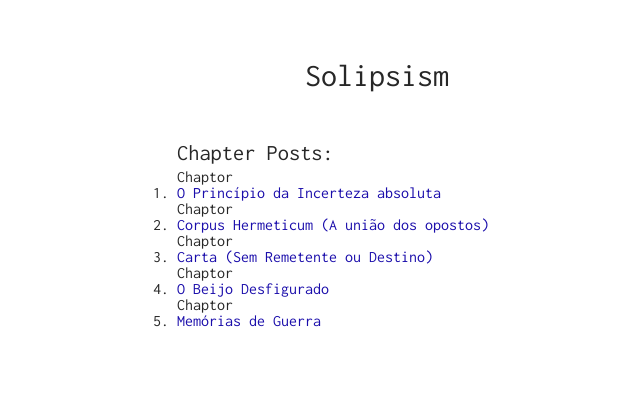
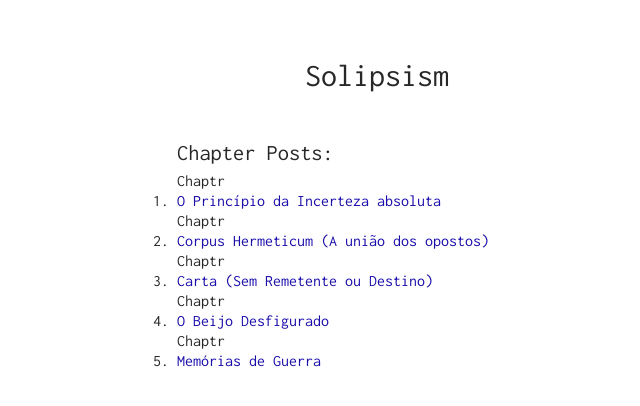
Before and after one commit to sorathpanzer/sorathpanzer.github.io, a Jekyll site: the page built from index.html, in a window 1280 px wide. Shown: the top 406 px of the page, without its empty margins (163-803 px from the left). Built offline with Jekyll 4.4.1, drawn with Linux system fonts in a browser that asks for light colours.

Commit message:
Update index.html

```diff
--- a/index.html
+++ b/index.html
@@ -10,7 +10,7 @@ layout: default
 
         {% for post in site.posts %}
 
-        Chaptor<li><a href="{{ post.url }}">{{ post.title }}</a>
+        <p>Chaptr</p><li><a href="{{ post.url }}">{{ post.title }}</a>
 
         </li>
 
```
